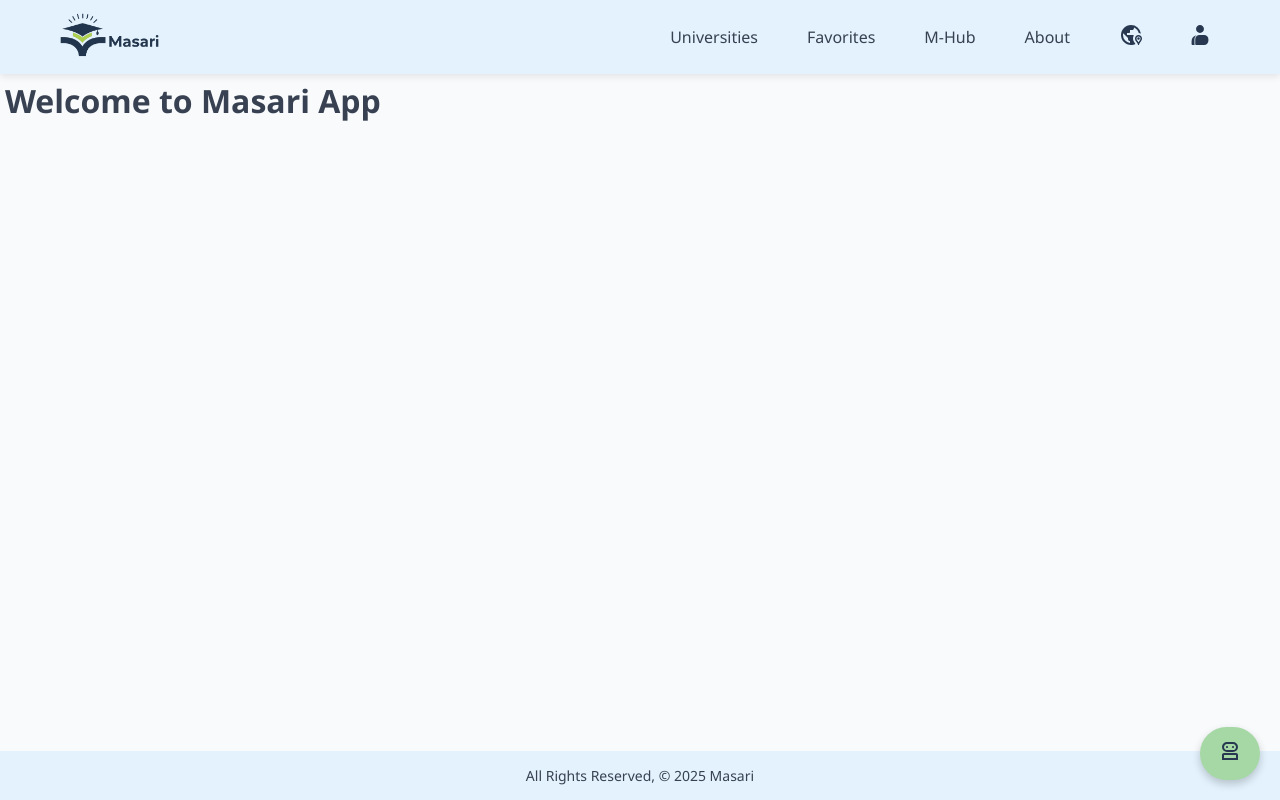
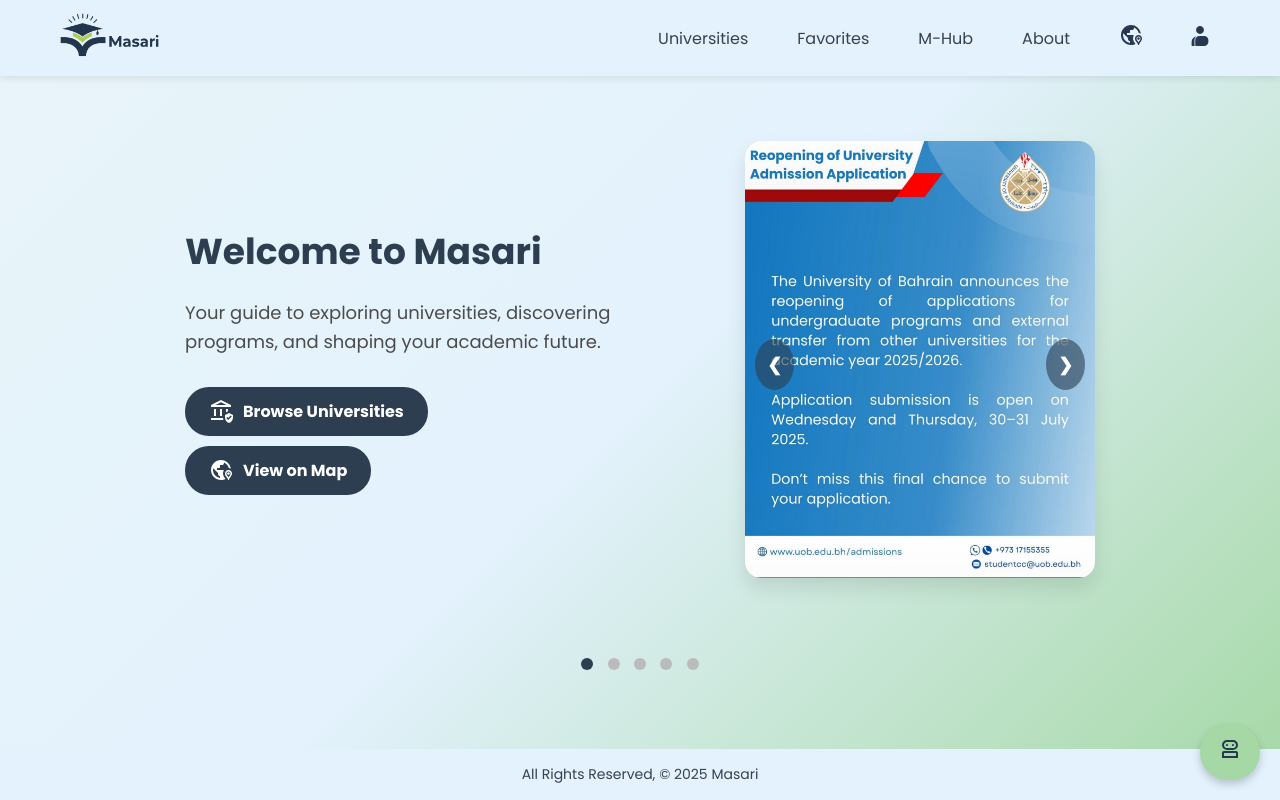
Before and after one commit to NOORSALMAN25/MASARI, a Django app: page / in a window 1280 px wide. Run offline with Django 5.2, Linux system fonts and the light colour scheme; the visitor is signed in with stand-in values (Sample User, id 1).

Commit message:
adding stylr for home page

```diff
--- /dev/null
+++ b/main_app/static/css/home.css
@@ -0,0 +1,159 @@
+:root {
+  --bg-color: #f8fafc;
+  --navbar-footer: #e3f2fd;
+  --primary-btn: #a5d8a5;
+  --secondary-btn: #7dad7d;
+  --text: #374151;
+  --heading: #1e293b;
+  --hover-link: #a5d8a5;
+  --light-blue: #e8f4f8;
+  --accent-blue: #60a5fa;
+  --soft-white: #ffffff;
+}
+body {
+  font-family: 'Poppins', sans-serif;
+  background: linear-gradient(
+    135deg,
+    var(--light-blue) 0%,
+    var(--navbar-footer) 50%,
+    var(--primary-btn) 100%
+  );
+}
+
+.main-container {
+  display: flex;
+  align-items: center;
+  justify-content: center;
+  gap: 60px;
+  padding: 60px 40px;
+  flex-wrap: wrap;
+}
+
+.welcome-container {
+  flex: 1;
+  max-width: 500px;
+}
+
+.welcome-container h1 {
+  font-size: 36px;
+  color: #2c3e50;
+  margin-bottom: 20px;
+  font-weight: 700;
+}
+
+.welcome-container p {
+  font-size: 18px;
+  color: #4b4b4b;
+  line-height: 1.6;
+  margin-bottom: 30px;
+}
+.welcome-container a {
+  display: flex;
+  align-items: center;
+  gap: 10px;
+  margin: 10px 12px 0 0;
+  width: fit-content;
+  max-width: 300px;
+  padding: 12px 24px;
+  background-color: #2c3e50;
+  color: #ffffff;
+  font-weight: bold;
+  text-decoration: none;
+  border-radius: 24px;
+  transition: background-color 0.3s ease;
+}
+
+.welcome-container a:hover {
+  background-color: #1f2d3a;
+}
+
+.icon {
+  display: inline-flex;
+  align-items: center;
+  justify-content: center;
+}
+
+.slideshow-container {
+  flex: 1;
+  max-width: 350px;
+  position: relative;
+  overflow: hidden;
+  border-radius: 16px;
+  box-shadow: 0 10px 20px rgba(0, 0, 0, 0.1);
+  background-color: #e3e6eb;
+}
+
+.slide {
+  width: 350px;
+
+  display: none;
+}
+
+.slide img {
+  width: 350px;
+  display: block;
+  border-radius: 16px;
+}
+
+.fade {
+  animation: fade 1s ease-in-out;
+}
+
+@keyframes fade {
+  from {
+    opacity: 0.4;
+  }
+  to {
+    opacity: 1;
+  }
+}
+
+.prev,
+.next {
+  cursor: pointer;
+  position: absolute;
+  top: 50%;
+  width: auto;
+  margin-top: -20px;
+  padding: 12px;
+  color: white;
+  font-weight: bold;
+  font-size: 18px;
+  border-radius: 50%;
+  background-color: rgba(44, 62, 80, 0.6);
+  user-select: none;
+  transition: background 0.3s ease;
+}
+
+.prev:hover,
+.next:hover {
+  background-color: rgba(44, 62, 80, 0.85);
+}
+
+.prev {
+  left: 10px;
+}
+.next {
+  right: 10px;
+}
+
+.dots-container {
+  text-align: center;
+  margin-top: 14px;
+}
+
+.dot {
+  cursor: pointer;
+  height: 12px;
+  width: 12px;
+  margin: 0 5px;
+  background-color: #bbb;
+  border-radius: 50%;
+  display: inline-block;
+  transition: background-color 0.3s ease;
+}
+
+.dot.active,
+.dot:hover {
+  background-color: #2c3e50;
+}
--- a/main_app/templates/base.html
+++ b/main_app/templates/base.html
@@ -6,6 +6,7 @@
     <meta name="viewport" content="width=device-width, initial-scale=1.0" />
     <title>Masari</title>
     <link rel="stylesheet" href="{% static 'css/style.css' %}" />
+    <link rel="stylesheet" href="{% static 'css/home.css' %}" />
   </head>
   <body>
     <header>
@@ -20,10 +21,35 @@
 
           <li><a href="{% url 'live_chat' %}">M-Hub</a></li>
           <li><a href="{% url 'about' %}">About</a></li>
-          <li><a href="{% url 'map' %}"><svg xmlns="http://www.w3.org/2000/svg" height="24px"  viewBox="0 -960 960 960" width="24px" fill="#273850"><path d="M480-80q-83 0-156-31.5T197-197q-54-54-85.5-127T80-480q0-83 31.5-156T197-763q54-54 127-85.5T480-880q152 0 263.5 98T876-538q-20-10-41.5-15.5T790-560q-19-73-68.5-130T600-776v16q0 33-23.5 56.5T520-680h-80v80q0 17-11.5 28.5T400-560h-80v80h240q11 0 20.5 5.5T595-459q-17 27-26 57t-9 62q0 63 32.5 117T659-122q-41 20-86 31t-93 11Zm-40-82v-78q-33 0-56.5-23.5T360-320v-40L168-552q-3 18-5.5 36t-2.5 36q0 121 79.5 212T440-162Zm340 82q-7 0-12-4t-7-10q-11-35-31-65t-43-59q-21-26-34-57t-13-65q0-58 41-99t99-41q58 0 99 41t41 99q0 34-13.5 64.5T873-218q-23 29-43 59t-31 65q-2 6-7 10t-12 4Zm0-113q10-17 22-31.5t23-29.5q14-19 24.5-40.5T860-340q0-33-23.5-56.5T780-420q-33 0-56.5 23.5T700-340q0 24 10.5 45.5T735-254q12 15 23.5 29.5T780-193Zm0-97q-21 0-35.5-14.5T730-340q0-21 14.5-35.5T780-390q21 0 35.5 14.5T830-340q0 21-14.5 35.5T780-290Z"/></svg></a></li>
+          <li>
+            <a href="{% url 'map' %}"
+              ><svg
+                xmlns="http://www.w3.org/2000/svg"
+                height="24px"
+                viewBox="0 -960 960 960"
+                width="24px"
+                fill="#273850"
+              >
+                <path
+                  d="M480-80q-83 0-156-31.5T197-197q-54-54-85.5-127T80-480q0-83 31.5-156T197-763q54-54 127-85.5T480-880q152 0 263.5 98T876-538q-20-10-41.5-15.5T790-560q-19-73-68.5-130T600-776v16q0 33-23.5 56.5T520-680h-80v80q0 17-11.5 28.5T400-560h-80v80h240q11 0 20.5 5.5T595-459q-17 27-26 57t-9 62q0 63 32.5 117T659-122q-41 20-86 31t-93 11Zm-40-82v-78q-33 0-56.5-23.5T360-320v-40L168-552q-3 18-5.5 36t-2.5 36q0 121 79.5 212T440-162Zm340 82q-7 0-12-4t-7-10q-11-35-31-65t-43-59q-21-26-34-57t-13-65q0-58 41-99t99-41q58 0 99 41t41 99q0 34-13.5 64.5T873-218q-23 29-43 59t-31 65q-2 6-7 10t-12 4Zm0-113q10-17 22-31.5t23-29.5q14-19 24.5-40.5T860-340q0-33-23.5-56.5T780-420q-33 0-56.5 23.5T700-340q0 24 10.5 45.5T735-254q12 15 23.5 29.5T780-193Zm0-97q-21 0-35.5-14.5T730-340q0-21 14.5-35.5T780-390q21 0 35.5 14.5T830-340q0 21-14.5 35.5T780-290Z"
+                /></svg
+            ></a>
+          </li>
 
           <li class="user-menu">
-            <button class="user-button"><svg xmlns="http://www.w3.org/2000/svg" height="24px" viewBox="0 -960 960 960" width="24px" fill="#273850"><path d="M185-80q-17 0-29.5-12.5T143-122v-105q0-90 56-159t144-88q-40 28-62 70.5T259-312v190q0 11 3 22t10 20h-87Zm147 0q-17 0-29.5-12.5T290-122v-190q0-70 49.5-119T459-480h189q70 0 119 49t49 119v64q0 70-49 119T648-80H332Zm148-484q-66 0-112-46t-46-112q0-66 46-112t112-46q66 0 112 46t46 112q0 66-46 112t-112 46Z"/></svg></button>
+            <button class="user-button">
+              <svg
+                xmlns="http://www.w3.org/2000/svg"
+                height="24px"
+                viewBox="0 -960 960 960"
+                width="24px"
+                fill="#273850"
+              >
+                <path
+                  d="M185-80q-17 0-29.5-12.5T143-122v-105q0-90 56-159t144-88q-40 28-62 70.5T259-312v190q0 11 3 22t10 20h-87Zm147 0q-17 0-29.5-12.5T290-122v-190q0-70 49.5-119T459-480h189q70 0 119 49t49 119v64q0 70-49 119T648-80H332Zm148-484q-66 0-112-46t-46-112q0-66 46-112t112-46q66 0 112 46t46 112q0 66-46 112t-112 46Z"
+                />
+              </svg>
+            </button>
             <div class="dropdown">
               <div class="dropdown-header">
                 <p>Welcome back!</p>
@@ -32,10 +58,10 @@
               <div class="dropdown-links">
                 <a href="{% url 'edit_user' %}">Edit Profile</a>
                 <div class="form-button">
-                <form action="{% url 'logout' %}" method="post">
-                  {% csrf_token %}
-                  <button type="submit">Sign out</button>
-                </form>
+                  <form action="{% url 'logout' %}" method="post">
+                    {% csrf_token %}
+                    <button type="submit">Sign out</button>
+                  </form>
                 </div>
               </div>
             </div>
@@ -49,7 +75,18 @@
 
     <main>{% block content %} {% endblock %}</main>
 
-    <a id="chatbot-button" href="{% url 'AIchat' %}"><svg xmlns="http://www.w3.org/2000/svg" height="24px" viewBox="0 -960 960 960" width="24px" fill="#273850"><path d="M160-120v-200q0-33 23.5-56.5T240-400h480q33 0 56.5 23.5T800-320v200H160Zm200-320q-83 0-141.5-58.5T160-640q0-83 58.5-141.5T360-840h240q83 0 141.5 58.5T800-640q0 83-58.5 141.5T600-440H360ZM240-200h480v-120H240v120Zm120-320h240q50 0 85-35t35-85q0-50-35-85t-85-35H360q-50 0-85 35t-35 85q0 50 35 85t85 35Zm0-80q17 0 28.5-11.5T400-640q0-17-11.5-28.5T360-680q-17 0-28.5 11.5T320-640q0 17 11.5 28.5T360-600Zm240 0q17 0 28.5-11.5T640-640q0-17-11.5-28.5T600-680q-17 0-28.5 11.5T560-640q0 17 11.5 28.5T600-600ZM480-200Zm0-440Z"/></svg></a>
+    <a id="chatbot-button" href="{% url 'AIchat' %}"
+      ><svg
+        xmlns="http://www.w3.org/2000/svg"
+        height="24px"
+        viewBox="0 -960 960 960"
+        width="24px"
+        fill="#273850"
+      >
+        <path
+          d="M160-120v-200q0-33 23.5-56.5T240-400h480q33 0 56.5 23.5T800-320v200H160Zm200-320q-83 0-141.5-58.5T160-640q0-83 58.5-141.5T360-840h240q83 0 141.5 58.5T800-640q0 83-58.5 141.5T600-440H360ZM240-200h480v-120H240v120Zm120-320h240q50 0 85-35t35-85q0-50-35-85t-85-35H360q-50 0-85 35t-35 85q0 50 35 85t85 35Zm0-80q17 0 28.5-11.5T400-640q0-17-11.5-28.5T360-680q-17 0-28.5 11.5T320-640q0 17 11.5 28.5T360-600Zm240 0q17 0 28.5-11.5T640-640q0-17-11.5-28.5T600-680q-17 0-28.5 11.5T560-640q0 17 11.5 28.5T600-600ZM480-200Zm0-440Z"
+        /></svg
+    ></a>
 
     <footer>All Rights Reserved, &copy; 2025 Masari</footer>
   </body>
--- a/main_app/templates/home.html
+++ b/main_app/templates/home.html
@@ -1,13 +1,90 @@
-{% extends 'base.html' %} {% block content %} {% if user.is_authenticated%}
-<h1>Welcome to Masari App</h1>
+{% extends 'base.html' %}
+{% block content %}
+{% load static %}
 
-{% else %}
-<div>
-  <div>
-    <a href="{% url 'signup' %}">Sign Up</a>
+<link href="https://fonts.googleapis.com/css2?family=Poppins:wght@400;600;700&display=swap" rel="stylesheet">
+
+<div class="main-container">
+
+  <div class="welcome-container">
+    <h1>Welcome to Masari</h1>
+    <p>
+      Your guide to exploring universities, discovering programs, and shaping your academic future.
+    </p>
+
+    {% if user.is_authenticated %}
+      <a href="{% url 'index' %}"><div class="icon"><svg xmlns="http://www.w3.org/2000/svg" height="24px" viewBox="0 -960 960 960" width="24px" fill="#FFFFFF"><path d="M200-280v-280h80v280h-80Zm240 0v-280h80v280h-80ZM80-640v-80l400-200 400 200v80H80Zm179-80h442L480-830 259-720ZM80-120v-80h482q2 21 5 40.5t9 39.5H80Zm600-310v-130h80v90l-80 40ZM800 0q-69-17-114.5-79.5T640-218v-102l160-80 160 80v102q0 76-45.5 138.5T800 0Zm-29-120 139-138-42-42-97 95-39-39-42 43 81 81ZM259-720h442-442Z"/></svg></div> Browse Universities</a>
+      <a href="{% url 'map' %}"><div class="icon"><svg xmlns="http://www.w3.org/2000/svg" height="24px" viewBox="0 -960 960 960" width="24px" fill="#FFFFFF"><path d="M480-80q-83 0-156-31.5T197-197q-54-54-85.5-127T80-480q0-83 31.5-156T197-763q54-54 127-85.5T480-880q152 0 263.5 98T876-538q-20-10-41.5-15.5T790-560q-19-73-68.5-130T600-776v16q0 33-23.5 56.5T520-680h-80v80q0 17-11.5 28.5T400-560h-80v80h240q11 0 20.5 5.5T595-459q-17 27-26 57t-9 62q0 63 32.5 117T659-122q-41 20-86 31t-93 11Zm-40-82v-78q-33 0-56.5-23.5T360-320v-40L168-552q-3 18-5.5 36t-2.5 36q0 121 79.5 212T440-162Zm340 82q-7 0-12-4t-7-10q-11-35-31-65t-43-59q-21-26-34-57t-13-65q0-58 41-99t99-41q58 0 99 41t41 99q0 34-13.5 64.5T873-218q-23 29-43 59t-31 65q-2 6-7 10t-12 4Zm0-113q10-17 22-31.5t23-29.5q14-19 24.5-40.5T860-340q0-33-23.5-56.5T780-420q-33 0-56.5 23.5T700-340q0 24 10.5 45.5T735-254q12 15 23.5 29.5T780-193Zm0-97q-21 0-35.5-14.5T730-340q0-21 14.5-35.5T780-390q21 0 35.5 14.5T830-340q0 21-14.5 35.5T780-290Z"/></svg></div>View on Map</a>
+    {% else %}
+      <a href="{% url 'signup' %}"><div class="icon"><svg xmlns="http://www.w3.org/2000/svg" height="24px" viewBox="0 -960 960 960" width="24px" fill="#FFFFFF"><path d="M240-360h280l80-80H240v80Zm0-160h240v-80H240v80Zm-80-160v400h280l-80 80H80v-560h800v120h-80v-40H160Zm756 212q5 5 5 11t-5 11l-36 36-70-70 36-36q5-5 11-5t11 5l48 48ZM520-120v-70l266-266 70 70-266 266h-70ZM160-680v400-400Z"/></svg></div>Sign Up</a>
+      <a href="{% url 'login' %}"><div class="icon"><svg xmlns="http://www.w3.org/2000/svg" height="24px" viewBox="0 -960 960 960" width="24px" fill="#FFFFFF"><path d="M480-120v-80h280v-560H480v-80h280q33 0 56.5 23.5T840-760v560q0 33-23.5 56.5T760-120H480Zm-80-160-55-58 102-102H120v-80h327L345-622l55-58 200 200-200 200Z"/></svg></div>Sign In</a>
+    {% endif %}
   </div>
-  <div>
-    <a href="{% url 'login' %}">Sign In</a>
+
+  <div class="slideshow-container">
+    <div class="slide fade">
+      <img src="{% static 'images/uob-post.jpg' %}" alt="University of Bahrain Poster" />
+    </div>
+    <div class="slide fade">
+      <img src="{% static 'images/poly-post.jpg' %}" alt="Polytechnic Poster" />
+    </div>
+    <div class="slide fade">
+      <img src="{% static 'images/bub-post.jpg' %}" alt="British University of Bahrain Poster" />
+    </div>
+    <div class="slide fade">
+      <img src="{% static 'images/royal-post.jpg' %}" alt="Royal University for Women Poster" />
+    </div>
+    <div class="slide fade">
+      <img src="{% static 'images/utb-post.jpg' %}" alt="University of Technology Bahrain Poster" />
+    </div>
+
+    <a class="prev" onclick="changeSlide(-1)">&#10094;</a>
+    <a class="next" onclick="changeSlide(1)">&#10095;</a>
   </div>
 </div>
-{% endif %} {% endblock %}
+
+<div class="dots-container">
+  <span class="dot" onclick="currentSlide(1)"></span>
+  <span class="dot" onclick="currentSlide(2)"></span>
+  <span class="dot" onclick="currentSlide(3)"></span>
+  <span class="dot" onclick="currentSlide(4)"></span>
+  <span class="dot" onclick="currentSlide(5)"></span>
+</div>
+
+<script>
+  let slideIndex = 1;
+  showSlide(slideIndex);
+
+  function changeSlide(n) {
+    showSlide(slideIndex += n);
+  }
+
+  function currentSlide(n) {
+    showSlide(slideIndex = n);
+  }
+
+  function showSlide(n) {
+    let slides = document.getElementsByClassName('slide');
+    let dots = document.getElementsByClassName('dot');
+
+    if (n > slides.length) slideIndex = 1;
+    if (n < 1) slideIndex = slides.length;
+
+    for (let i = 0; i < slides.length; i++) {
+      slides[i].style.display = 'none';
+    }
+
+    for (let i = 0; i < dots.length; i++) {
+      dots[i].className = dots[i].className.replace(' active', '');
+    }
+
+    slides[slideIndex - 1].style.display = 'block';
+    dots[slideIndex - 1].className += ' active';
+  }
+
+  setInterval(() => {
+    changeSlide(1);
+  }, 5000);
+</script>
+
+{% endblock %}
```
Also changed, not shown: main_app/static/images/bub-post.jpg (added), main_app/static/images/poly-post.jpg (added), main_app/static/images/royal-post.jpg (added), main_app/static/images/uob-post.jpg (added), main_app/static/images/utb-post.jpg (added).
